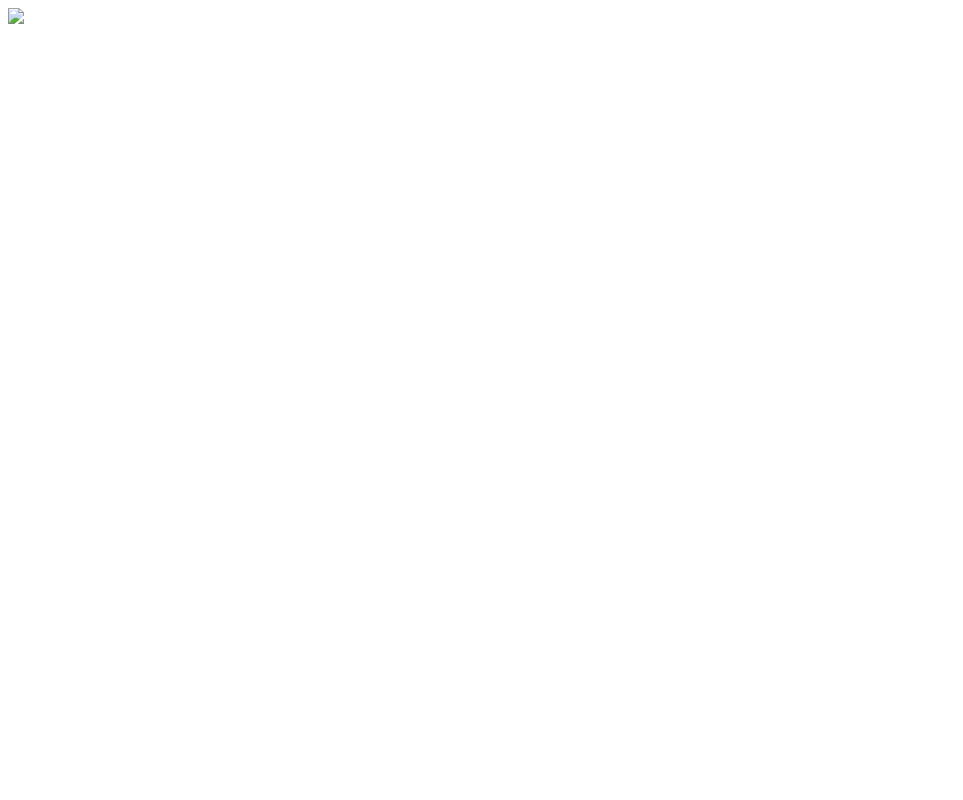
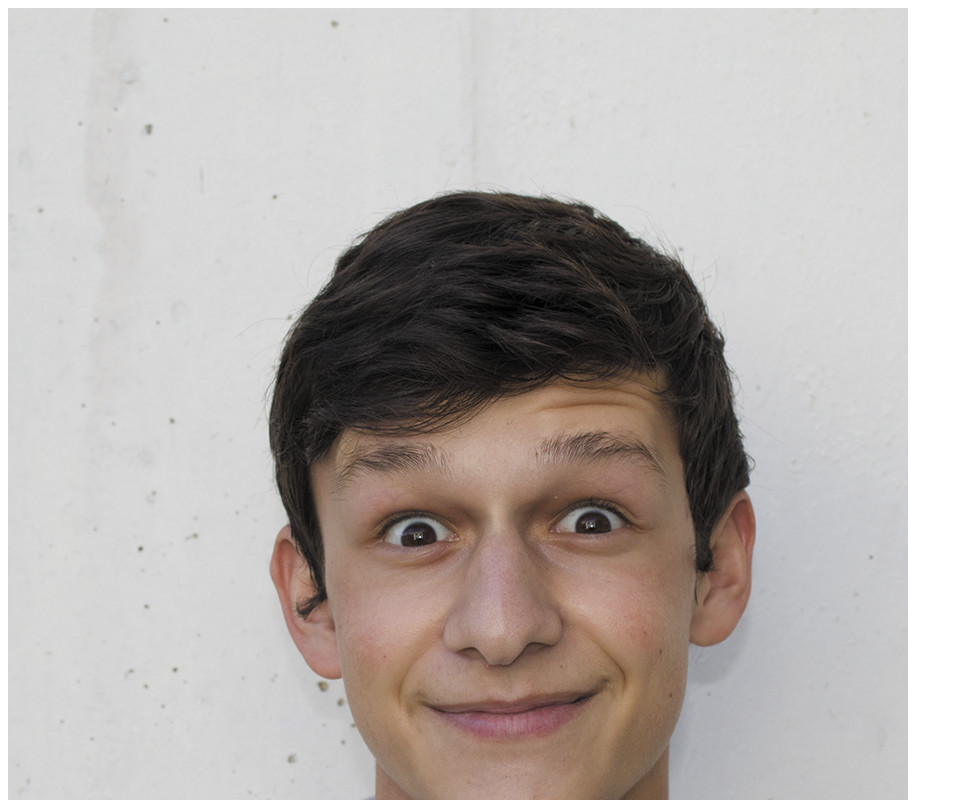
Before and after one commit to VascoSamuel/Tabela_Passo5, a plain HTML site: page dm.html in a window 1280 px wide. Shown: the top 800 px of the page, without its empty margins (0-963 px from the left). Drawn offline with Linux system fonts and the light colour scheme.

Commit message:
Update dm.html

```diff
--- a/dm.html
+++ b/dm.html
@@ -2,6 +2,6 @@
 <head>
 </head>
 <body>
- <img src="Imagens/.jpg">
+ <img src="imagens/dm_g.jpg">
 </body>
 </html>
```
